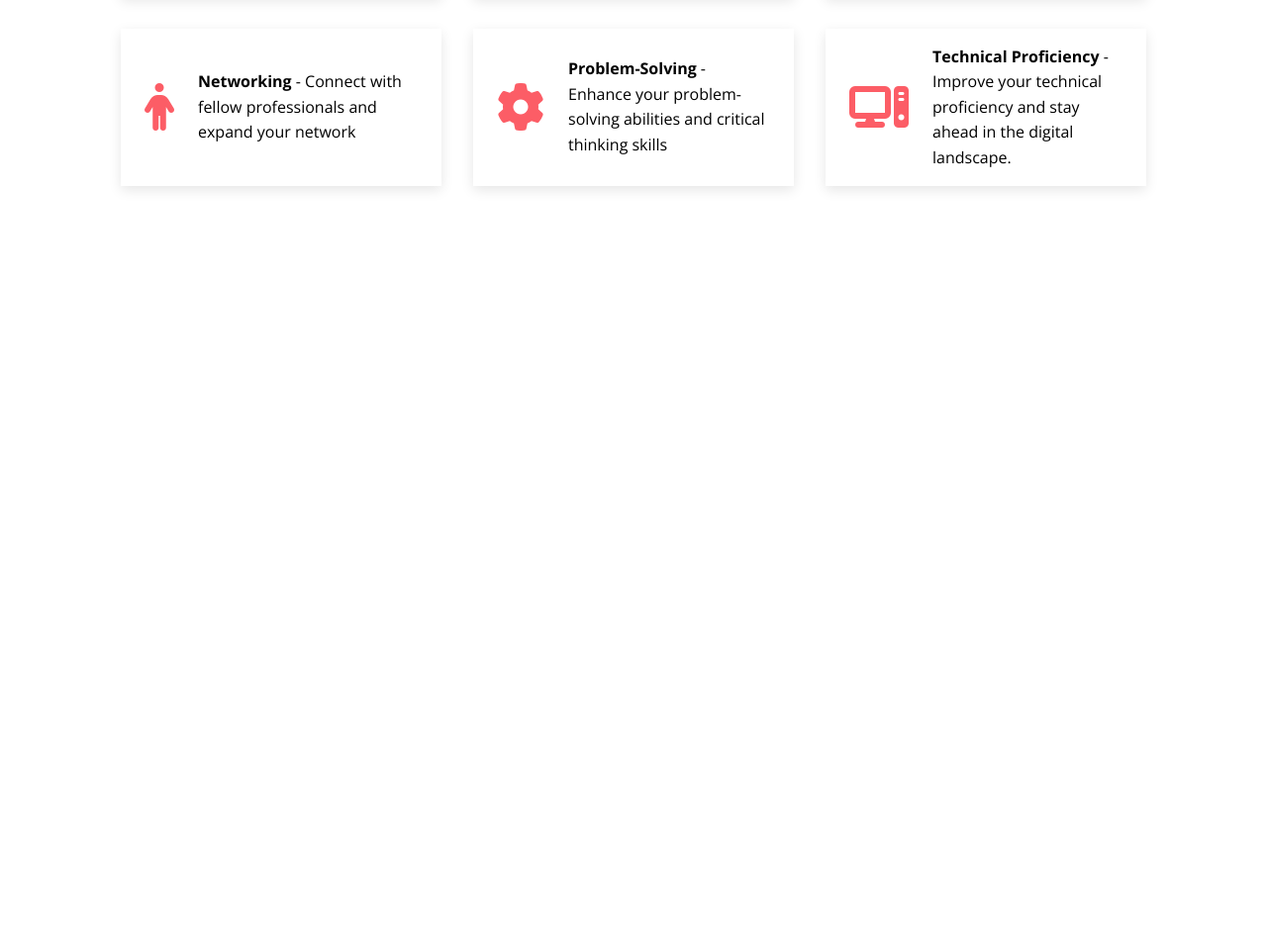
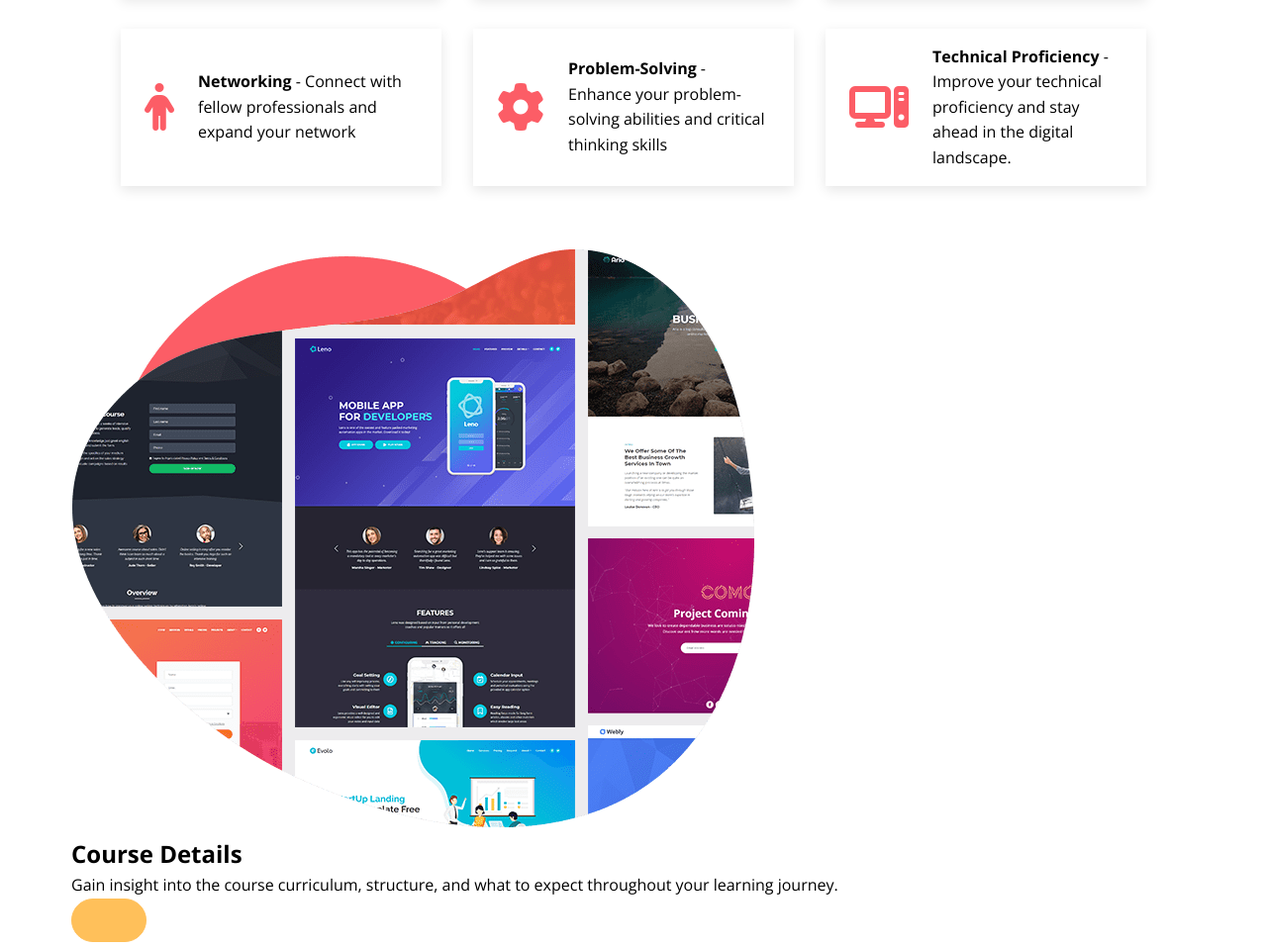
Before and after one commit to Kaleb627/tutor-website-project, a plain HTML site: page tutor-website/index.html in a window 1280 px wide. Shown: the part 4172-5131 px from the top of the page at 99% size. Before the commit the page ends 4424 px from the top, so only its background shows below. Drawn offline with nearby package versions, Linux system fonts and the light colour scheme.

Commit message:
started layout of details and author sections

```diff
--- a/tutor-website/css/styles.css
+++ b/tutor-website/css/styles.css
@@ -444,6 +444,7 @@ section {
   }
 }
 
+/* takeaway */
 .takeaway-flex {
   display: flex;
   flex-direction: column;
--- a/tutor-website/index.html
+++ b/tutor-website/index.html
@@ -288,6 +288,24 @@
       </div>
     </section>
 
+    <!-- details -->
+     <section class="details container">
+      <div class="details-flex">
+        <img src="./images/details.png" alt="">
+
+        <div class="details-content">
+          <h1>Course Details</h1>
+          <div class="header-border"></div>
+          <p>Gain insight into the course curriculum, structure, and what to expect throughout your learning journey.</p>
+          <a class="btn" href="#index"></a>
+        </div>
+      </div>
+
+     </section>
+
+    <!-- Author -->
+     <section class="author container"></section>
+
     <script src="./js/script.js"></script>
   </body>
 
```
